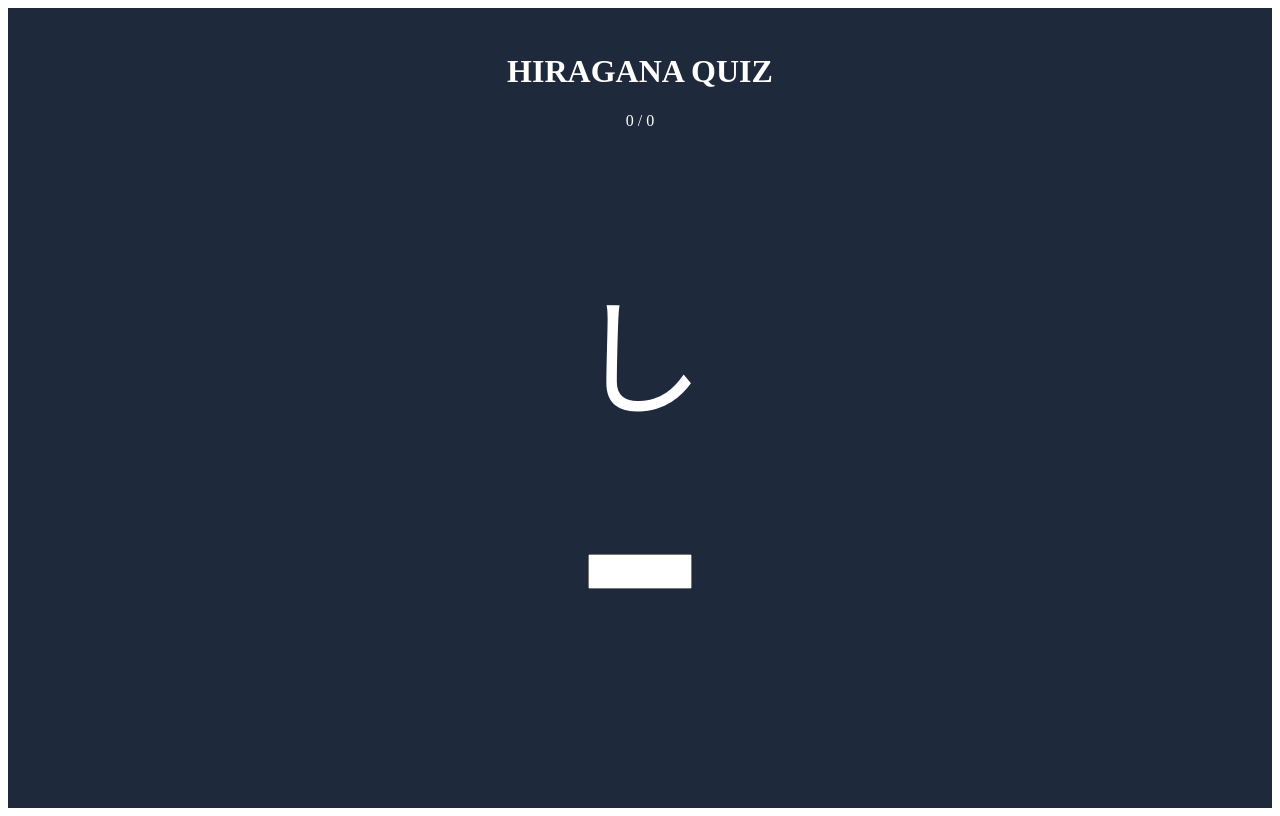
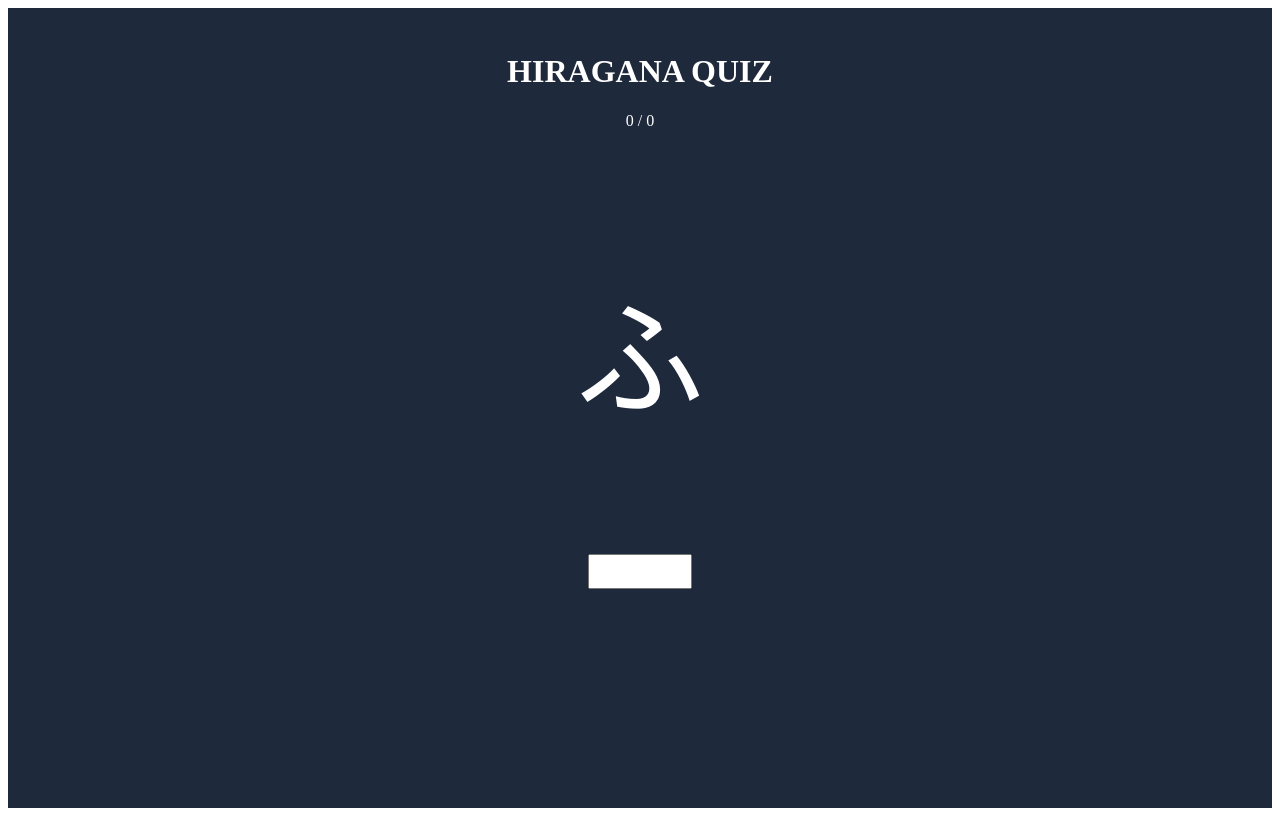
Before and after one commit to lorihenderson/learn-japanese, a React (Vite) app: page / in a window 1280 px wide. Built offline with nearby package versions, Linux system fonts and the light colour scheme.

Commit message:
Adds more hiragana

```diff
--- a/src/App.jsx
+++ b/src/App.jsx
@@ -48,7 +48,64 @@ function App() {
 		{ romanji: 'wa', hiragana: 'わ' },
 		{ romanji: 'wo', hiragana: 'を' },
 		{ romanji: 'n', hiragana: 'ん' },
-
+    { romanji: 'ga', hiragana: 'が' },
+    { romanji: 'gi', hiragana: 'ぎ' },
+    { romanji: 'gu', hiragana: 'ぐ' },
+    { romanji: 'ge', hiragana: 'げ' },
+    { romanji: 'go', hiragana: 'ご' },
+    { romanji: 'za', hiragana: 'ざ' },
+    { romanji: 'ze', hiragana: 'ぜ' },
+    { romanji: 'zo', hiragana: 'ぞ' },
+    { romanji: 'da', hiragana: 'だ' },
+    { romanji: 'ji', hiragana: 'じ' },
+    { romanji: 'ji', hiragana: 'ぢ' },
+    { romanji: 'zu', hiragana: 'ず' },
+    { romanji: 'zu', hiragana: 'づ' },
+    { romanji: 'de', hiragana: 'で' },
+    { romanji: 'do', hiragana: 'ど' },
+    { romanji: 'ba', hiragana: 'ば' },
+    { romanji: 'bi', hiragana: 'び' },
+    { romanji: 'bu', hiragana: 'ぶ' },
+    { romanji: 'be', hiragana: 'べ' },
+    { romanji: 'bo', hiragana: 'ぼ' },
+    { romanji: 'po', hiragana: 'ぱ' },
+    { romanji: 'pi', hiragana: 'ぴ' },
+    { romanji: 'pu', hiragana: 'ぷ' },
+    { romanji: 'pe', hiragana: 'ぺ' },
+    { romanji: 'po', hiragana: 'ぽ' },
+    { romanji: 'kya', hiragana: 'きゃ' },
+    { romanji: 'kyu', hiragana: 'きゅ' },
+    { romanji: 'kyo', hiragana: 'きょ' },
+    { romanji: 'gya', hiragana: 'ぎゃ' },
+    { romanji: 'gyu', hiragana: 'ぎゅ' },
+    { romanji: 'gyo', hiragana: 'ぎょ' },
+    { romanji: 'sha', hiragana: 'しゃ' },
+    { romanji: 'shu', hiragana: 'しゅ' },
+    { romanji: 'sho', hiragana: 'しょ' },
+    { romanji: 'ja', hiragana: 'じゃ' },
+    { romanji: 'ju', hiragana: 'じゅ' },
+    { romanji: 'jo', hiragana: 'じょ' },
+    { romanji: 'cha', hiragana: 'ちゃ' },
+    { romanji: 'chu', hiragana: 'ちゅ' },
+    { romanji: 'cho', hiragana: 'ちょ' },
+    { romanji: 'nya', hiragana: 'にゃ' },
+    { romanji: 'nyu', hiragana: 'にゅ' },
+    { romanji: 'nyo', hiragana: 'にょ' },
+    { romanji: 'hya', hiragana: 'ひゃ' },
+    { romanji: 'hyu', hiragana: 'ひゅ' },
+    { romanji: 'hyo', hiragana: 'ひょ' },
+    { romanji: 'bya', hiragana: 'びゃ' },
+    { romanji: 'byu', hiragana: 'びゅ' },
+    { romanji: 'byo', hiragana: 'びょ' },
+    { romanji: 'pya', hiragana: 'ぴゃ' },
+    { romanji: 'pyu', hiragana: 'ぴゅ' },
+    { romanji: 'pyo', hiragana: 'ぴょ' },
+    { romanji: 'mya', hiragana: 'みゃ' },
+    { romanji: 'myu', hiragana: 'みゅ' },
+    { romanji: 'myo', hiragana: 'みょ' },
+    { romanji: 'rya', hiragana: 'りゃ' },
+    { romanji: 'ryu', hiragana: 'りゅ' },
+    { romanji: 'ryo', hiragana: 'りょ' },
 	]
 
 	const [input, setInput] = useState('')
```
